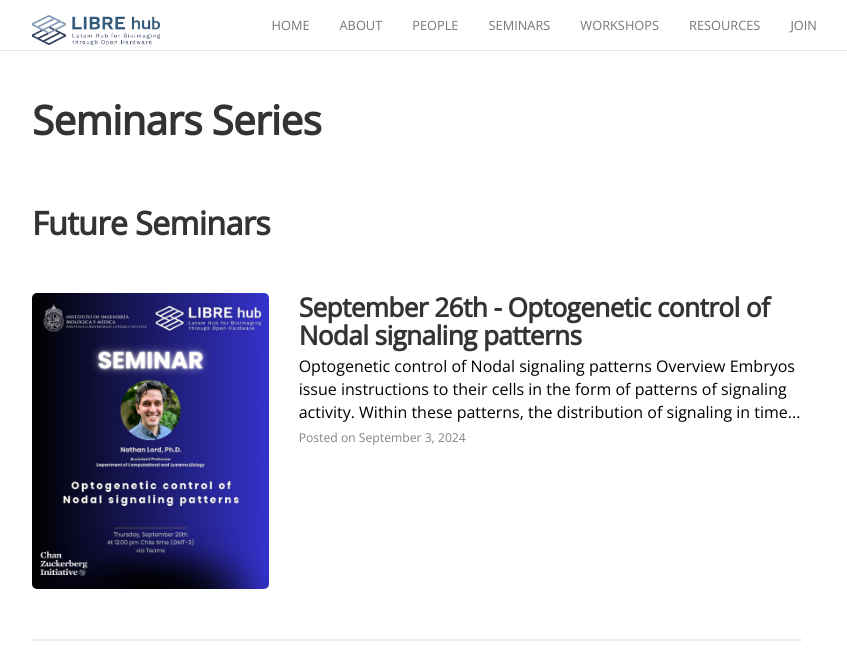
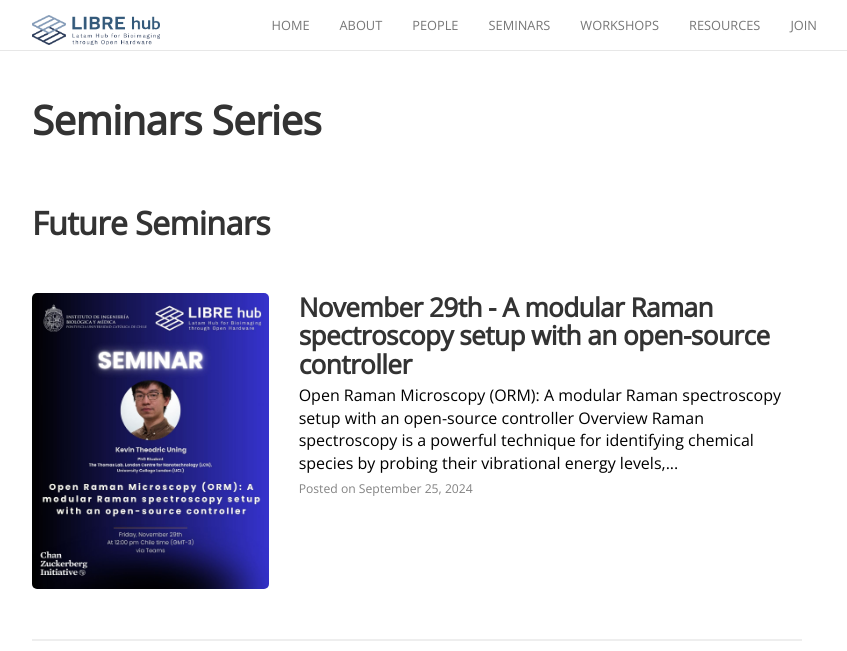
Before and after one commit to LIBREhub/LIBREhub.github.io, a Jekyll site: the page built from seminars.md, in a window 1280 px wide and 1400 px high, cut to the strip 0-651 px from the top of the window. Shown: the whole strip, without its empty margins (223-1070 px from the left). Built offline with Jekyll 4.4.1, drawn with Linux system fonts in a browser that asks for light colours; nearby versions of some CDN libraries; some of the changed text lies outside the part shown.

Commit message:
Create new seminar post

```diff
--- a/_posts/2024-09-03-nathan-lord.md
+++ b/_posts/2024-09-03-nathan-lord.md
@@ -1,9 +1,9 @@
 ---
-title: September 26th - Optogenetic control of Nodal signaling patterns
+title: Optogenetic control of Nodal signaling patterns
 speaker: Nathan Lord
 video:
 description: LIBRE_hub seminar
-categories: newseminar
+categories: seminar
 header-img: images/seminars/nathan_lord_flyer.jpg
 ---
 
--- /dev/null
+++ b/_posts/2024-09-25-kevin-uning.md
@@ -0,0 +1,26 @@
+---
+title: November 29th - A modular Raman spectroscopy setup with an open-source controller
+speaker: Kevin Uning
+video:
+description: LIBRE_hub seminar
+categories: newseminar
+header-img: images/seminars/kevin_uning_flyer.jpg
+---
+
+## Open Raman Microscopy (ORM): A modular Raman spectroscopy setup with an open-source controller
+<br>
+
+### Overview
+Raman spectroscopy is a powerful technique for identifying chemical species by probing their vibrational energy levels, offering exceptional specificity with a relatively simple setup involving a laser source, spectrometer, and microscope/probe. However, the high cost of Raman systems lacking modularity often limits exploratory research hindering broader adoption. To address the need for an affordable, modular microscopy platform for multimodal imaging, we present a customizable confocal Raman spectroscopy setup alongside an open-source acquisition software, ORM (Open Raman Microscopy) Controller, developed in Python. This solution bridges the gap between expensive commercial systems and complex, custom-built setups used by specialist research groups. In this presentation, we will cover the components of the setup, the design rationale, assembly methods, limitations, and its modular potential for expanding functionality. Additionally, we will demonstrate ORM’s capabilities for instrument control, 2D and 3D Raman mapping, region-of-interest selection, and its adaptability to various instrument configurations. We will conclude by showcasing practical applications of this setup across different research fields.
+
+### Speaker
+Kevin Theodric Uning, PhD student, The Thomas Lab, London Centre for Nanotechnology (LCN), University College London (UCL)
+
+### Seminar Information
+
+**Date:** 12:00 - 29 November 2024 (GMT-3)
+
+**Platform:**
+- **Teams:** [Join the meeting](https://teams.microsoft.com/l/meetup-join/19%3ameeting_ZWYwZTlkZDMtMThmZS00YmVkLTkxZmQtNDJiZThmMjRjZGM3%40thread.v2/0?context=%7b%22Tid%22%3a%225ff5d9fa-f83f-4ac1-a4d2-eb48ea0a00d2%22%2c%22Oid%22%3a%22b066b156-36d2-4bf1-8723-85ab0bba4b91%22%7d)
+- **Meeting ID:** 251 651 292 766
+- **Passcode:** jXUrzd
```
Also changed, not shown: images/seminars/kevin_uning_flyer.jpg (added).
